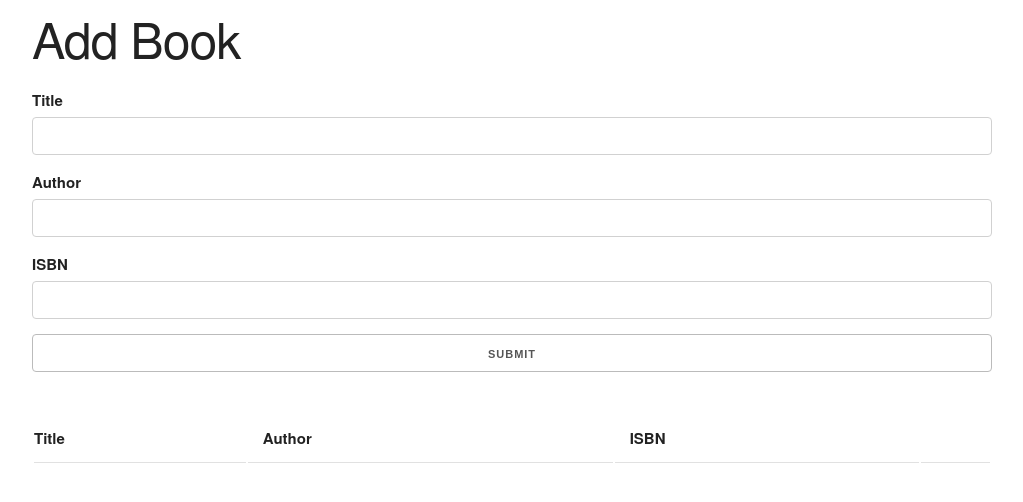
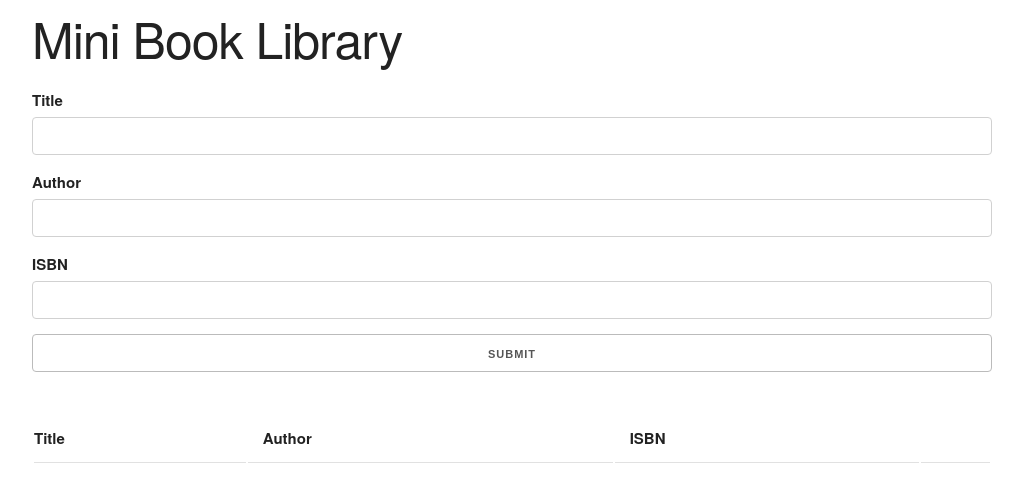
Before and after one commit to hmiftachul11/mini-library, a plain HTML site: page index.html in a window 1280 px wide. Shown: the whole page, without its empty margins (128-1151 px from the left). Drawn offline with nearby package versions, Linux system fonts and the light colour scheme.

Commit message:
Change Title

```diff
--- a/index.html
+++ b/index.html
@@ -28,7 +28,7 @@
 
 <body>
     <div class="container">
-        <h1>Add Book</h1>
+        <h1>Mini Book Library</h1>
         <form id="book-form">
             <div>
                 <label for="title">Title</label>
```
